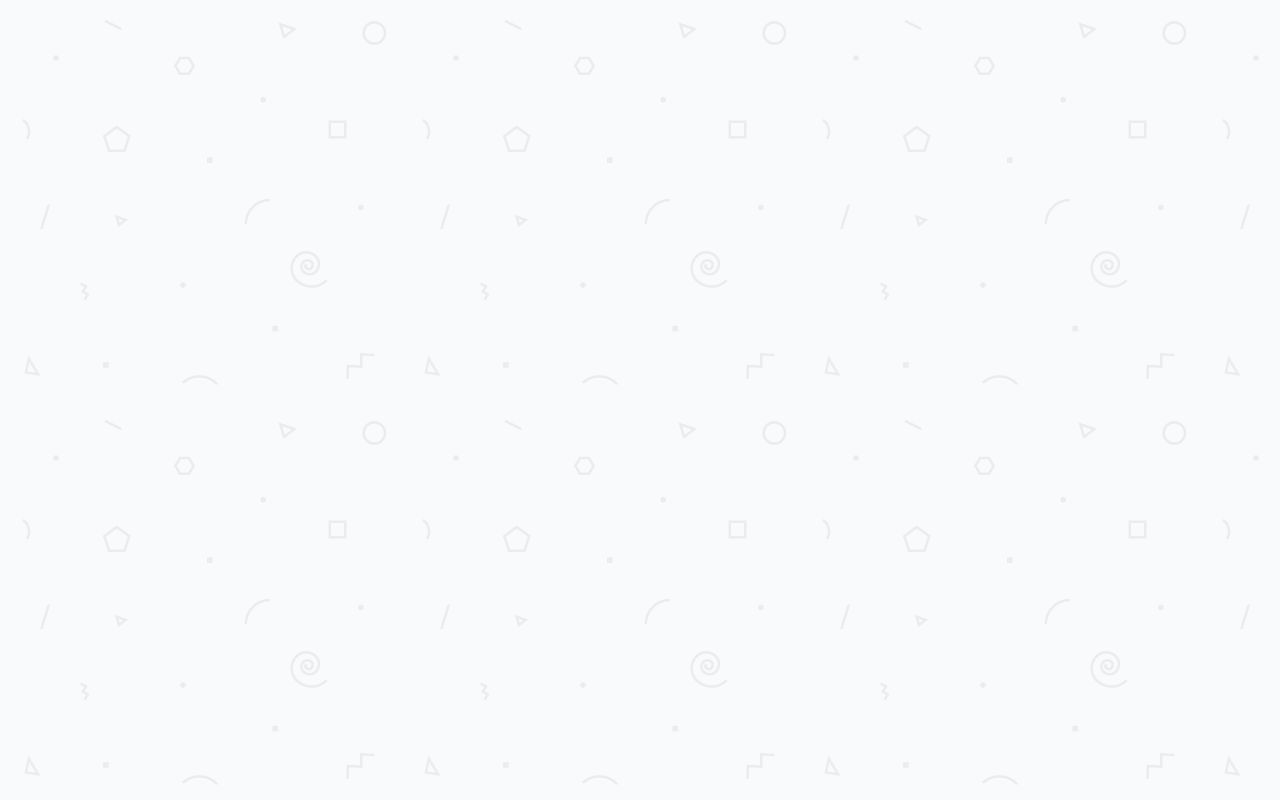
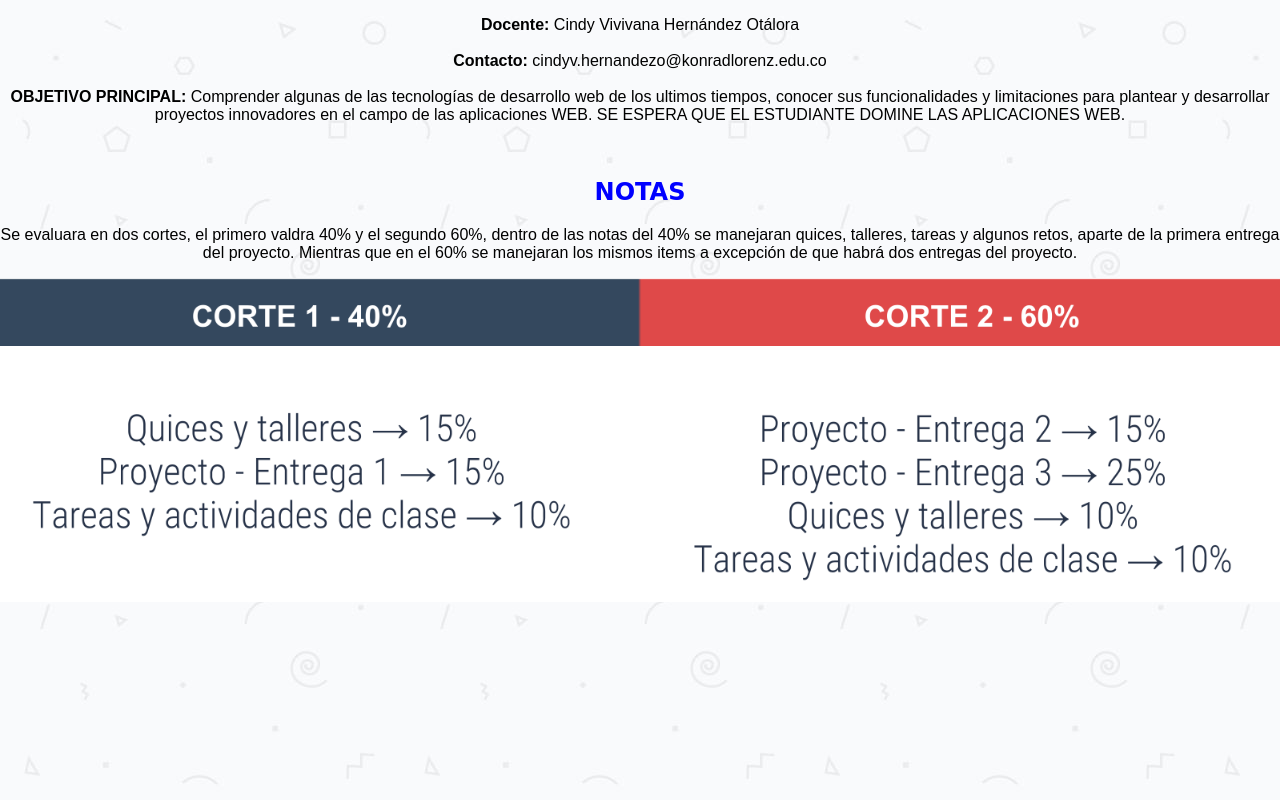
Before and after one commit to lexnicholls/NTD-WebPage, a plain HTML site: page introduccion.html in a window 1280 px wide. Drawn offline with Linux system fonts and the light colour scheme.

Commit message:
Updated "retos", "index" and "introduccion"

```diff
--- a/introduccion.html
+++ b/introduccion.html
@@ -9,6 +9,23 @@
 </head>
 
 <body>
+  <p> <b>Docente: </b> Cindy Vivivana Hernández Otálora <br> <br>
+           <b>Contacto:</b> cindyv.hernandezo@konradlorenz.edu.co <br> <br>
+           <b>OBJETIVO PRINCIPAL:</b> Comprender algunas de las tecnologías de desarrollo web
+           de los ultimos tiempos, conocer sus funcionalidades y limitaciones para plantear y desarrollar
+           proyectos innovadores en el campo de las aplicaciones WEB. SE ESPERA QUE EL ESTUDIANTE DOMINE
+           LAS APLICACIONES WEB.
+       </p>
 
+<br>
+       <h2>NOTAS</h2>
+
+       <p> Se evaluara en dos cortes, el primero valdra 40% y el segundo 60%, dentro
+         de las notas del 40% se manejaran quices, talleres, tareas y algunos retos,
+         aparte de la primera entrega del proyecto. Mientras que en el 60% se manejaran
+         los mismos items a excepción de que habrá dos entregas del proyecto.
+        </p>
+
+       <img src="img/calificaciones.jpg" style="z-index:-5; top: 0; left: 0;" alt="banner" width="100%" height="100%">
 </body>
 </html>
```
Also changed, not shown: Retos.html (+1 -1 lines), index.html (+3 -3 lines).
